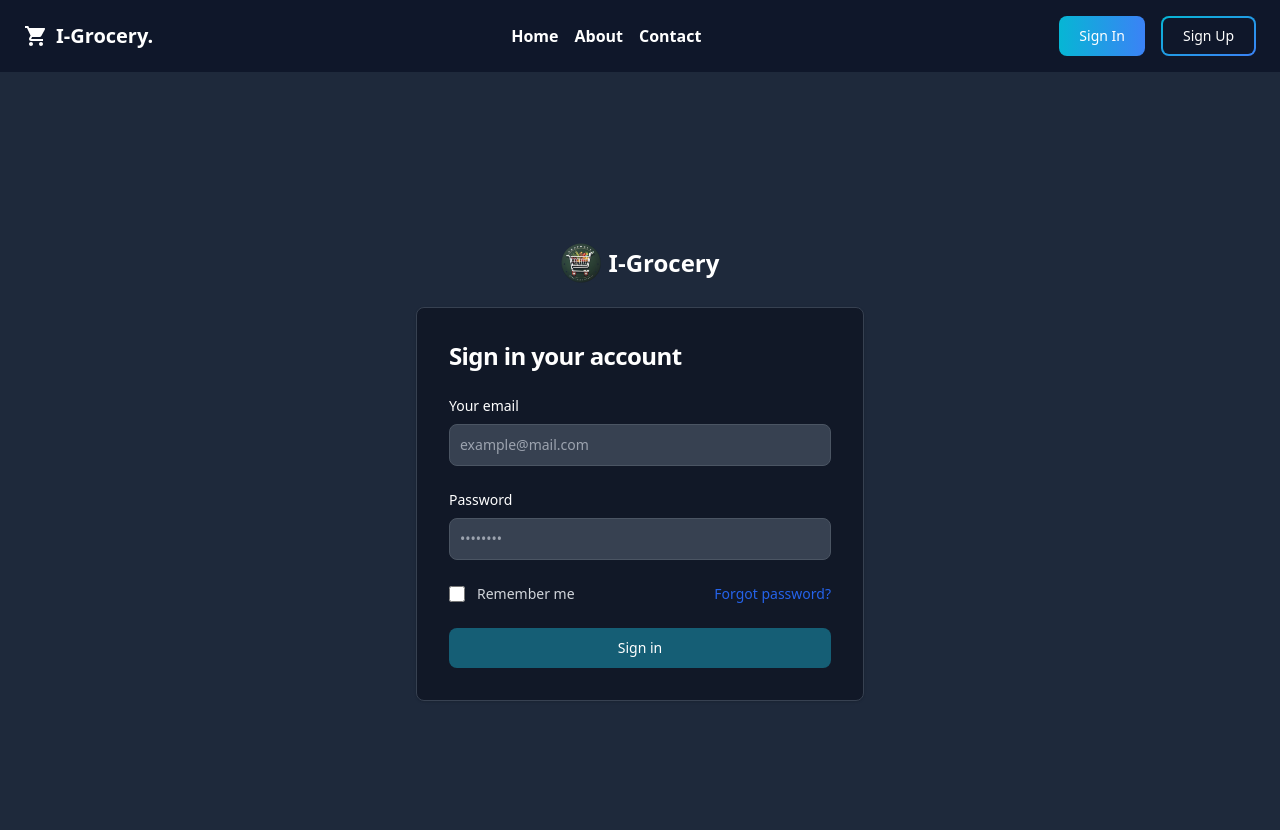
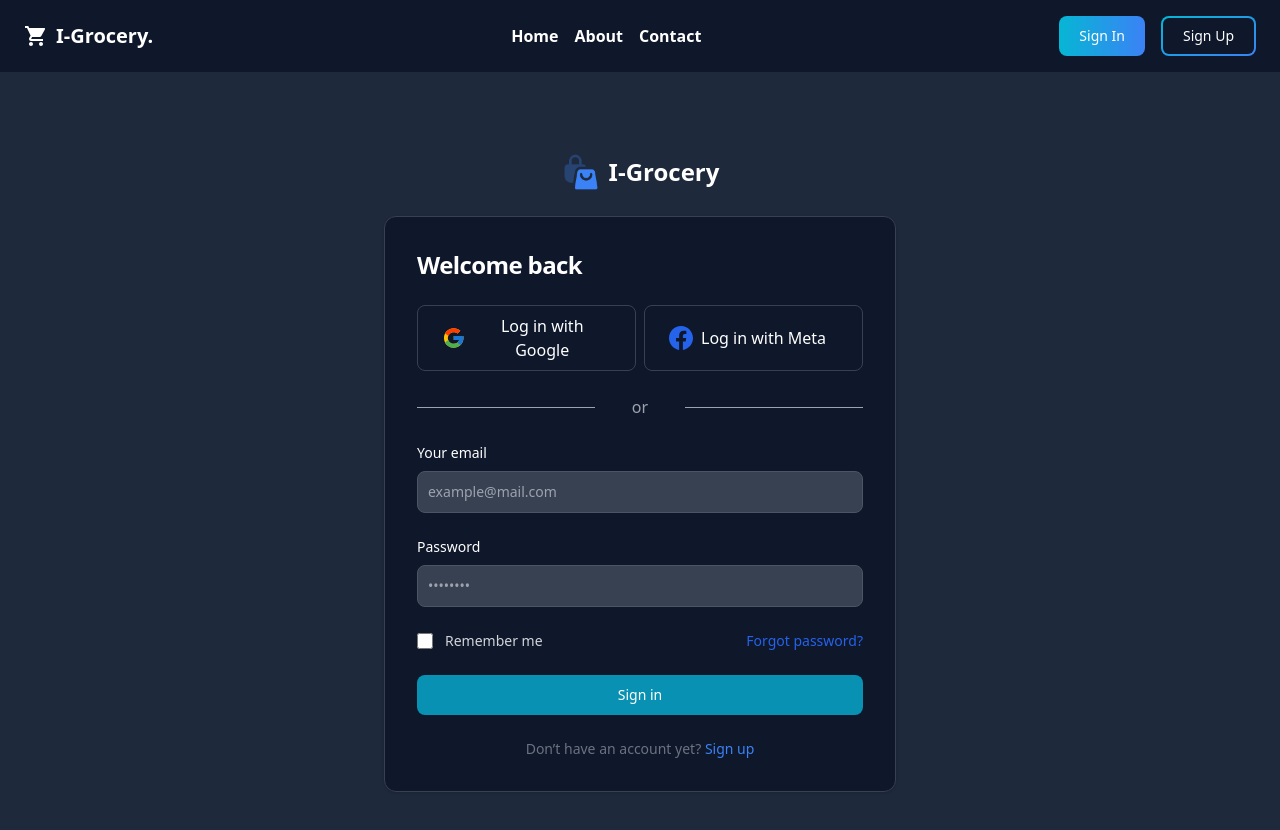
Before and after one commit to Dexios102/grocery-app, a React (Vite) app in the folder client/: page /login in a window 1280 px wide. Shown: the top 830 px of the page. Built offline with nearby package versions, Linux system fonts and the light colour scheme.

Commit message:
minor changes in login page ui

```diff
--- a/client/src/pages/LoginPage.jsx
+++ b/client/src/pages/LoginPage.jsx
@@ -1,5 +1,7 @@
 import { Link } from "react-router-dom";
 import logo from "../assets/images/logo.png";
+import { FcGoogle } from "react-icons/fc";
+import { BsFacebook } from "react-icons/bs";
 
 const LoginPage = () => {
   return (
@@ -15,13 +17,33 @@ const LoginPage = () => {
         I-Grocery
       </Link>
       <div
-        className="w-full bg-gray-900 text-white rounded-lg shadow border
-      border-gray-700 md:mt-0 sm:max-w-md xl:p-0"
+        className="w-full bg-slate-900 text-white rounded-xl shadow border
+      border-gray-700 md:mt-0 sm:max-w-lg xl:p-0"
       >
         <div className="p-6 space-y-4 md:space-y-6 sm:p-8">
           <h1 className="text-xl font-bold leading-tight tracking-tight md:text-2xl">
-            Sign in your account
+            Welcome back
           </h1>
+          <div className="flex justify-between gap-2">
+            <button
+              className="flex-1 flex items-center gap-2 border border-gray-700 py-2 px-6
+            rounded-lg hover:bg-gray-800"
+            >
+              <FcGoogle className="text-2xl" /> Log in with Google
+            </button>
+            <button
+              className="flex-1 flex items-center gap-2 border border-gray-700 py-2 px-6
+            rounded-lg hover:bg-gray-800"
+            >
+              <BsFacebook className="text-2xl text-blue-600" /> Log in with Meta
+            </button>
+          </div>
+          <div className="flex justify-between items-center">
+            <div className="w-2/5 border-t border-gray-400"></div>
+            <span className="text-gray-400">or</span>
+            <div className="w-2/5 border-t border-gray-400"></div>
+          </div>
+
           <form className="space-y-4 md:space-y-6">
             <div>
               <label
@@ -81,12 +103,22 @@ const LoginPage = () => {
             </div>
             <button
               type="submit"
-              className="w-full text-white bg-cyan-800 hover:bg-cyan-900
+              className="w-full text-white bg-cyan-600 hover:bg-cyan-900
               focus:outline-none focus:ring focus:ring-cyan-300 font-medium rounded-lg
                text-sm px-5 py-2.5 text-center"
             >
               Sign in
             </button>
+            <p className="text-sm text-center font-light text-gray-500 dark:text-gray-400">
+              Don’t have an account yet?{" "}
+              <Link
+                to="/resgister"
+                href="#"
+                className="font-medium text-primary-600 hover:underline text-blue-500"
+              >
+                Sign up
+              </Link>
+            </p>
           </form>
         </div>
       </div>
```
Also changed, not shown: client/src/assets/images/logo.png.
